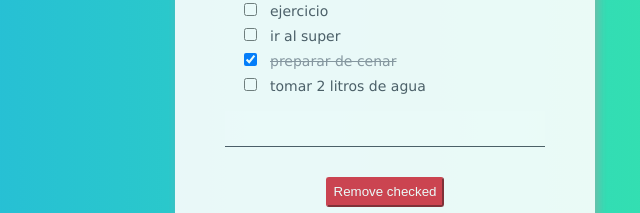
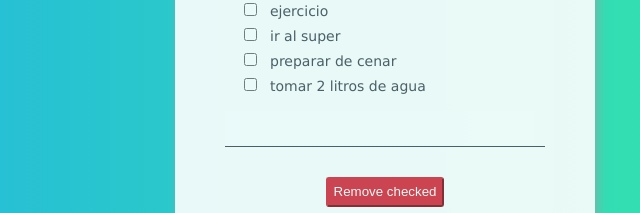
Before and after one commit to danieltijerina/LabWeb2019, a plain HTML site: page Lab2/index.html in a window 1280 px wide. Shown: the part 141-354 px from the top of the page, 255-895 px from the left. Drawn offline with Linux system fonts and the light colour scheme.

Commit message:
Modified starting tasks in list.

```diff
--- a/Lab2/index.html
+++ b/Lab2/index.html
@@ -13,7 +13,7 @@
         <li><input type="checkbox" onclick="toggleCheck(this)" id="in" name="todo" value="1"><span>Hacer laboratorio de web</span></li>
         <li><input type="checkbox" onclick="toggleCheck(this)" name="todo" value="2"><span>ejercicio</span></li>
         <li><input type="checkbox" onclick="toggleCheck(this)" name="todo" value="3"><span>ir al super</span></li>
-        <li><input type="checkbox" onclick="toggleCheck(this)" name="todo" value="4" checked><span class="done">preparar de cenar</span></li>
+        <li><input type="checkbox" onclick="toggleCheck(this)" name="todo" value="4"><span>preparar de cenar</span></li>
         <li><input type="checkbox" onclick="toggleCheck(this)" name="todo" value="5"><span>tomar 2 litros de agua</span></li>
       </ul>
       <input id="newitem" type="text" name="newitem">
```
